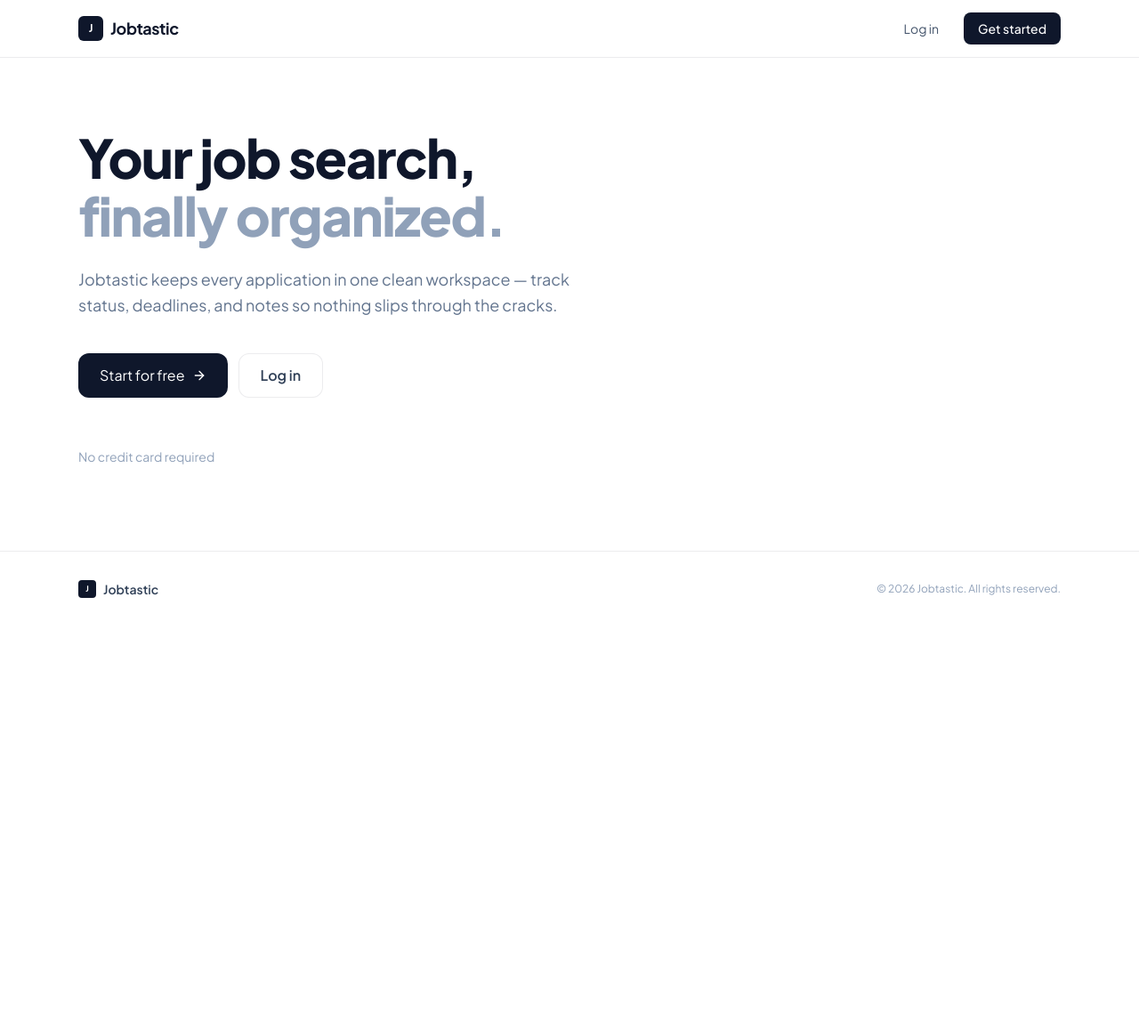
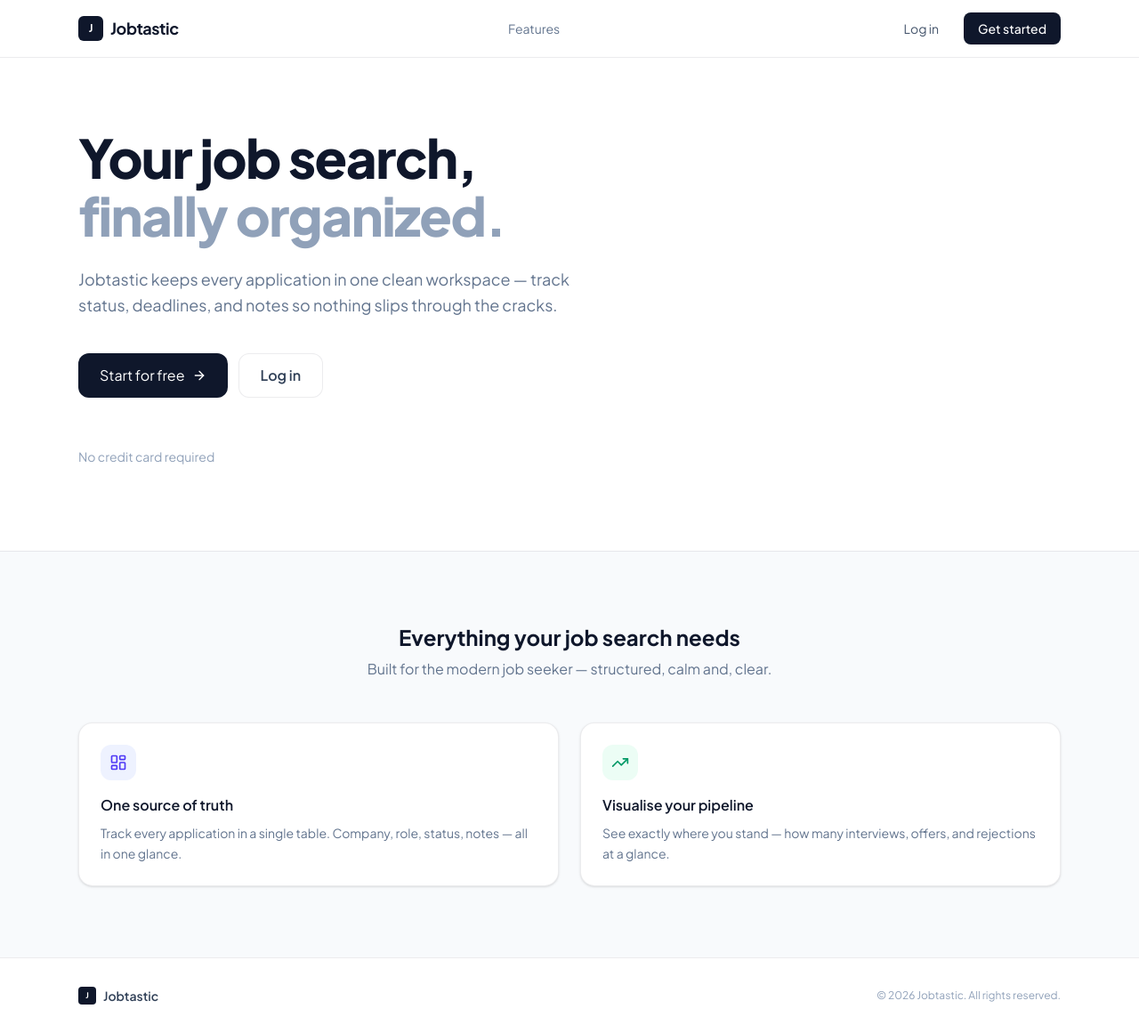
Before and after one commit to JamesThoburn/jobtastic, a React (Vite) app in the folder frontend/: page / in a window 1280 px wide. Shown: the whole page at 89% size. Before the commit the page ends 800 px from the top, so only its background shows below. Built offline with nearby package versions, Linux system fonts and the light colour scheme; no server answers.

Commit message:
feat: add features section to home page

```diff
--- a/frontend/src/index.css
+++ b/frontend/src/index.css
@@ -1,5 +1,9 @@
 @import url('https://fonts.googleapis.com/css2?family=Plus+Jakarta+Sans:wght@400;500;600;700;800');
 @import "tailwindcss";
+
+html {
+  scroll-behavior: smooth;
+}
 
 body {
   margin: 0;
--- a/frontend/src/pages/HomePage.tsx
+++ b/frontend/src/pages/HomePage.tsx
@@ -1,7 +1,22 @@
-import { ArrowRight } from "lucide-react";
+import { ArrowRight, LayoutDashboard, TrendingUp } from "lucide-react";
 import { useNavigate } from "react-router-dom"
 import Logo from "../components/layout/Logo";
 import Button from "../components/ui/Button";
+
+const FEATURES = [
+    {
+        icon: LayoutDashboard,
+        title: "One source of truth",
+        desc: "Track every application in a single table. Company, role, status, notes — all in one glance.",
+        accent: "bg-indigo-50 text-indigo-600"
+    },
+    {
+        icon: TrendingUp,
+        title: "Visualise your pipeline",
+        desc: "See exactly where you stand — how many interviews, offers, and rejections at a glance.",
+        accent: "bg-emerald-50 text-emerald-600"
+    }
+]
 
 export default function HomePage() {
     const navigate = useNavigate();
@@ -12,6 +27,15 @@ export default function HomePage() {
             <header className="sticky top-0 z-50 bg-white/90 backdrop-blur-sm border-b border-border">
                 <div className="max-w-6xl mx-auto px-6 h-16 flex items-center justify-between">
                     <Logo />
+
+                    <nav className="hidden md:flex items-center gap-8">
+                        <a
+                            href="#features"
+                            className="text-sm text-slate-500 hover:text-slate-900 transition-colors"
+                        >
+                            Features
+                        </a>
+                    </nav>
 
                     <div className="flex items-center gap-3">
                         <Button
@@ -74,6 +98,35 @@ export default function HomePage() {
                         </p>
                     </div>
                 </section>
+
+                {/* Features */}
+                <section id="features" className="bg-slate-50 border-t border-border">
+                    <div className="max-w-6xl mx-auto px-6 py-20">
+                        <h2 className="text-2xl font-bold text-slate-900 mb-2 text-center">
+                            Everything your job search needs
+                        </h2>
+                        <p className="text-slate-500 text-center mb-12">
+                            Built for the modern job seeker — structured, calm and, clear.
+                        </p>
+
+                        <div className="grid md:grid-cols-2 gap-6">
+                            {FEATURES.map(({ icon: Icon, title, desc, accent }) => (
+                                <div
+                                    key={title}
+                                    className="bg-white rounded-2xl p-6 border border-border shadow-sm hover:shadow-md transition-shadow"
+                                >
+                                    <div
+                                        className={`w-10 h-10 ${accent} rounded-xl flex items-center justify-center mb-4`}
+                                    >
+                                        <Icon size={20} />
+                                    </div>
+                                    <h3 className="font-semibold text-slate-900 mb-2">{title}</h3>
+                                    <p className="text-sm text-slate-500 leading-relaxed">{desc}</p>
+                                </div>
+                            ))}
+                        </div>
+                    </div>
+                </section>
             </main>
 
             {/* Footer */}
```
